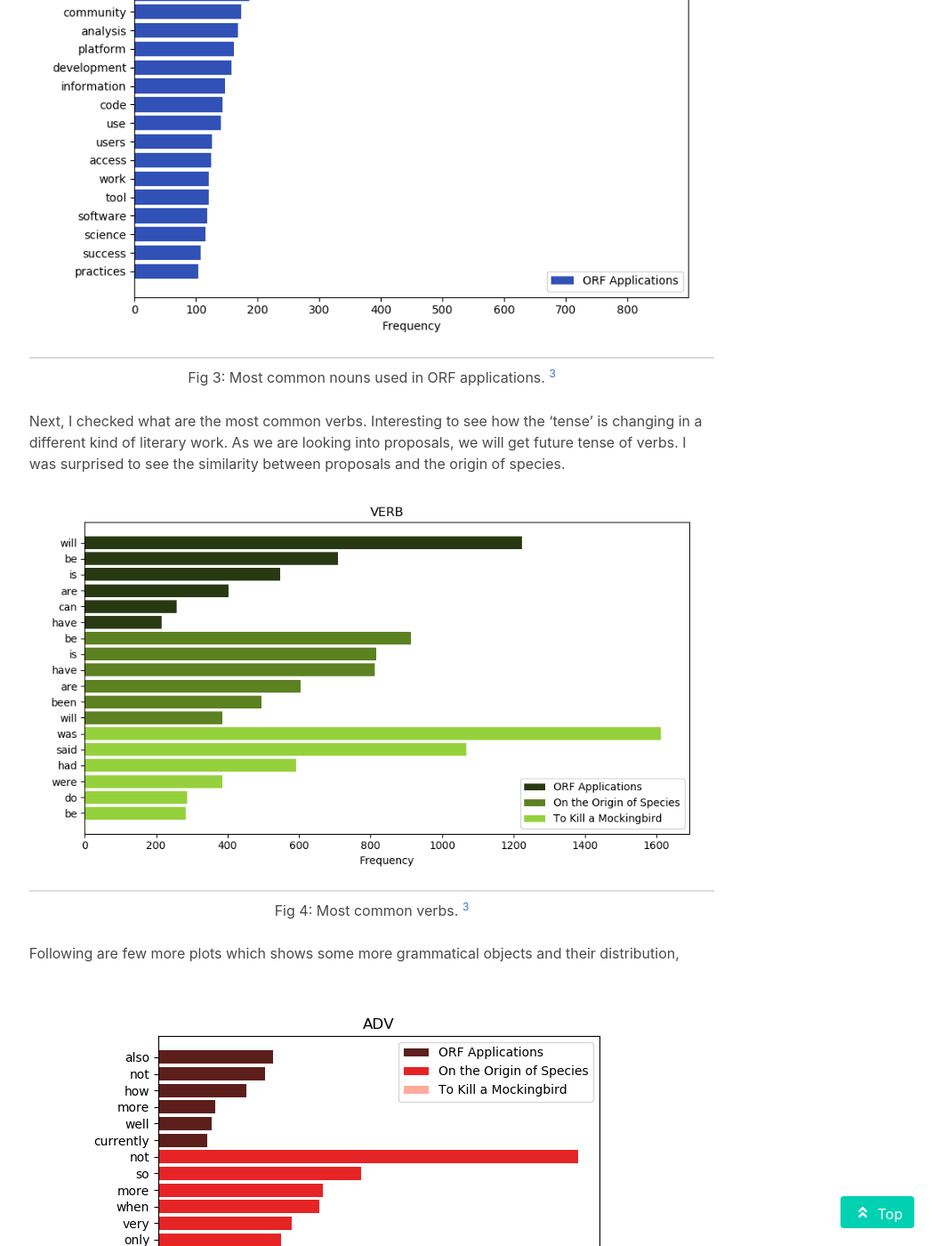
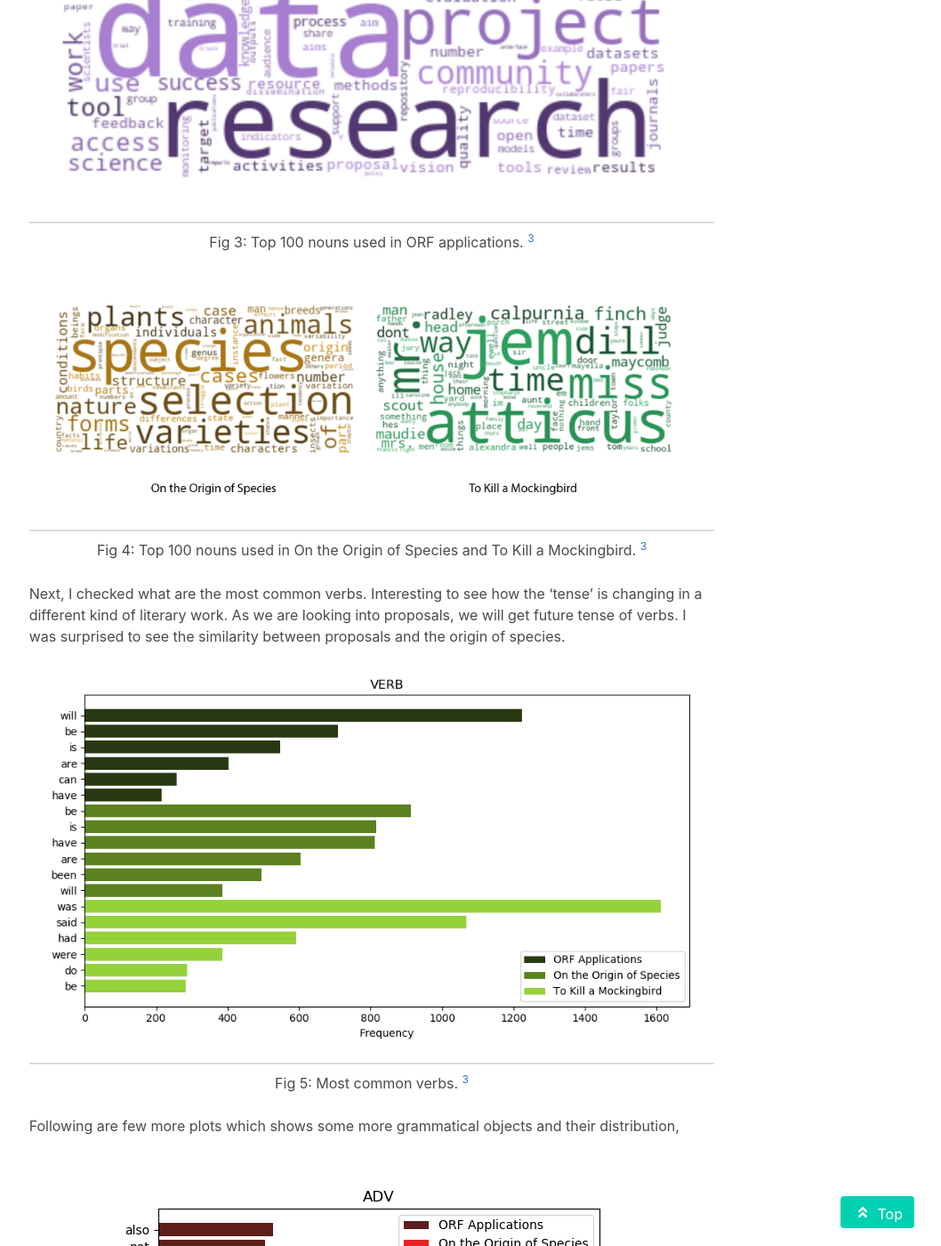
Before and after one commit to WeirdData/WeirdData.github.io, a Jekyll site: the page built from _posts/2018-09-15-orf-applications.md, in a window 1280 px wide and 1400 px high, scrolled down 3283 px. Shown: the whole window at 89% size, without its empty margins (222-1280 px from the left). Built offline with Jekyll 4.4.1, drawn with Linux system fonts in a browser that asks for light colours; nearby versions of some CDN libraries; some of the changed text lies outside the part shown.

Commit message:
Added word clouds

```diff
--- a/_posts/2018-09-15-orf-applications.md
+++ b/_posts/2018-09-15-orf-applications.md
@@ -43,29 +43,34 @@ Next obvious thing and probably most important in this context is to check most
 As seen in Fig [2](#fig2), 'Data', 'Research' and 'Researchers' were most used nouns in the ORF proposals. It looks like everyone likes to concentrate on the 'data'. 'health' and 'community' is also on top because one of the aims of ORF is to 'making health research more open'. Few more of most common nouns are shown in Fig [3](#fig3). Our control worked as expected. To kill a Mockingbird gave 'jem', 'atticus' and 'dill' as most common nouns which are names of few of the main characters of the book. Furthermore, it was not surprising to see 'species' and 'selection' as most common nouns from the origin of species. I am little surprised by seeing the word 'science' at such a lower rank in ORF proposals (Fig [3](#fig3)).
 <a name="fig3"></a>
 
-|![Fig 3: noun extra](/assets/article_images/2018-09-15-orf-applications/noun_extra.png "noun extra")|
+|![Fig 3: noun extra](/assets/article_images/2018-09-15-orf-applications/word_cloud.png "noun extra")|
 |:--:|
-|Fig 3: Most common nouns used in ORF applications. <sup>[3](#ref3)</sup>|
+|Fig 3: Top 100 nouns used in ORF applications. <sup>[3](#ref3)</sup>|
+
+
+|![Fig 4: word cloud](/assets/article_images/2018-09-15-orf-applications/other_cloud.png "word cloud")|
+|:--:|
+|Fig 4: Top 100 nouns used in On the Origin of Species and To Kill a Mockingbird. <sup>[3](#ref3)</sup>|
 
 Next, I checked what are the most common verbs. Interesting to see how the 'tense' is changing in a different kind of literary work. As we are looking into proposals, we will get future tense of verbs. I was surprised to see the similarity between proposals and the origin of species.
 
-|![Fig 4: verb](/assets/article_images/2018-09-15-orf-applications/verb.png "verb")|
+|![Fig 5: verb](/assets/article_images/2018-09-15-orf-applications/verb.png "verb")|
 |:--:|
-|Fig 4: Most common verbs. <sup>[3](#ref3)</sup>|
+|Fig 5: Most common verbs. <sup>[3](#ref3)</sup>|
 
 Following are few more plots which shows some more grammatical objects and their distribution,
 
-|![Fig 5: adverb](/assets/article_images/2018-09-15-orf-applications/adverb.png "adverb")|
+|![Fig 6: adverb](/assets/article_images/2018-09-15-orf-applications/adverb.png "adverb")|
 |:--:|
-|Fig 5: Most common adverbs. <sup>[3](#ref3)</sup>|
+|Fig 6: Most common adverbs. <sup>[3](#ref3)</sup>|
 
-|![Fig 6: adposition](/assets/article_images/2018-09-15-orf-applications/adposition.png "adposition")|
+|![Fig 7: adposition](/assets/article_images/2018-09-15-orf-applications/adposition.png "adposition")|
 |:--:|
-|Fig 6: Most common adpositions. <sup>[3](#ref3)</sup>|
+|Fig 7: Most common adpositions. <sup>[3](#ref3)</sup>|
 
-|![Fig 7: pronoun](/assets/article_images/2018-09-15-orf-applications/pronoun.png "pronoun")|
+|![Fig 8: pronoun](/assets/article_images/2018-09-15-orf-applications/pronoun.png "pronoun")|
 |:--:|
-|Fig 7: Most common pronoun. <sup>[3](#ref3)</sup>|
+|Fig 8: Most common pronoun. <sup>[3](#ref3)</sup>|
 
 ### Final Remarks
 
```
Also changed, not shown: assets/article_images/2018-09-15-orf-applications/other_cloud.png (added), assets/article_images/2018-09-15-orf-applications/word_cloud.png (added).
